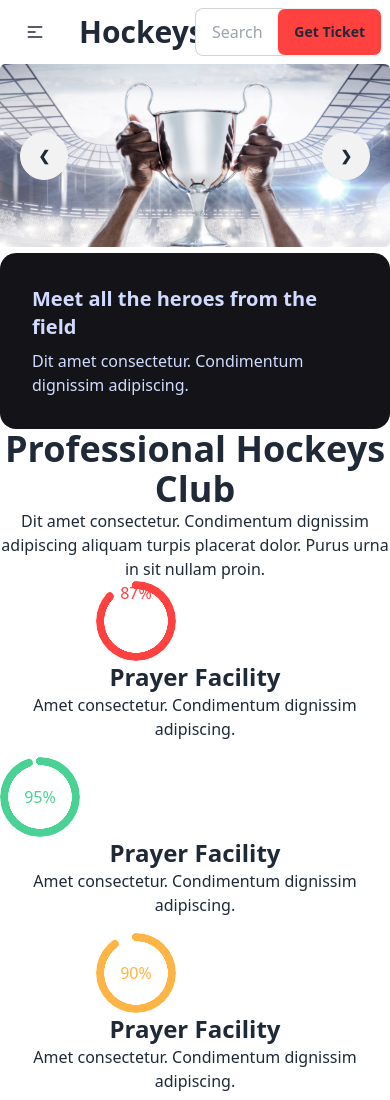
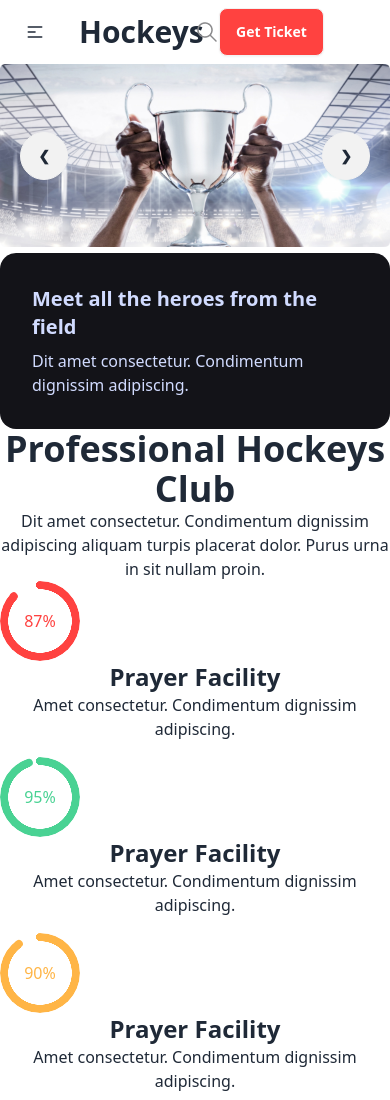
Before and after one commit to Jewel-190237/assignment-3, a plain HTML site: page index.html in a window 390 px wide. Shown: the top 1100 px of the page. Drawn offline with nearby package versions, Linux system fonts and the light colour scheme.

Commit message:
all file added

```diff
--- a/index.html
+++ b/index.html
@@ -54,11 +54,9 @@
           </ul>
         </div>
         <div class="form-control">
-          <input type="text" placeholder="Search" class="input input-bordered w-24 md:w-auto" />
+          <img src="images/search.png" alt="">
         </div>
-        <div class="navbar-end">
-          <a class="btn bg-[#FF4240]">Get Ticket</a>
-        </div>
+          <a class="btn bg-[#FF4240] text-white">Get Ticket</a>
       </div>
     </nav>
     <!-- Banner -->
@@ -112,29 +110,29 @@
         placerat dolor. Purus urna in sit nullam proin. </p>
     </section>
     <div class="grid justify-center lg:grid-cols-4 sm:grid-cols-1 gap-4 sm:w-full">
-      <div>
-        <div class="flex text-center align-middle px-24">
-          <div class="radial-progress flex align-middle justify-center text-[#FF4240]" style="--value:87;" role="progressbar">87%</div>
+      <div class="">
+        <div class="flex text-center align-middle lg:px-24 sm:px-60">
+          <div class="radial-progress text-[#FF4240]" style="--value:87;" role="progressbar">87%</div>
         </div>
         <h4 class="text-center text-2xl font-bold">Prayer Facility</h4>
         <p class="text-center">Amet consectetur. Condimentum dignissim adipiscing.</p>
       </div>
       <div >
-        <div class="flex text-center align-middle lg:px-24">
+        <div class="flex text-center align-middle lg:px-24 sm:px-60">
           <div class="radial-progress text-[#49D293]" style="--value:95;" role="progressbar">95%</div>
         </div>
         <h4 class="text-center text-2xl font-bold">Prayer Facility</h4>
         <p class="text-center">Amet consectetur. Condimentum dignissim adipiscing.</p>
       </div>
       <div>
-        <div class="flex text-center align-middle px-24">
+        <div class="flex text-center align-middle lg:px-24 sm:px-60">
           <div class="radial-progress text-[#FFB546]" style="--value:90;" role="progressbar">90%</div>
         </div>
         <h4 class="text-center text-2xl font-bold">Prayer Facility</h4>
         <p class="text-center">Amet consectetur. Condimentum dignissim adipiscing.</p>
       </div>
       <div>
-        <div class="flex text-center align-middle px-24">
+        <div class="flex text-center align-middle lg:px-24 sm:px-60">
           <div class="radial-progress text-[#4C8DF1]" style="--value:80;" role="progressbar">80%</div>
         </div>
         <h4 class="text-center text-2xl font-bold">Prayer Facility</h4>
```
